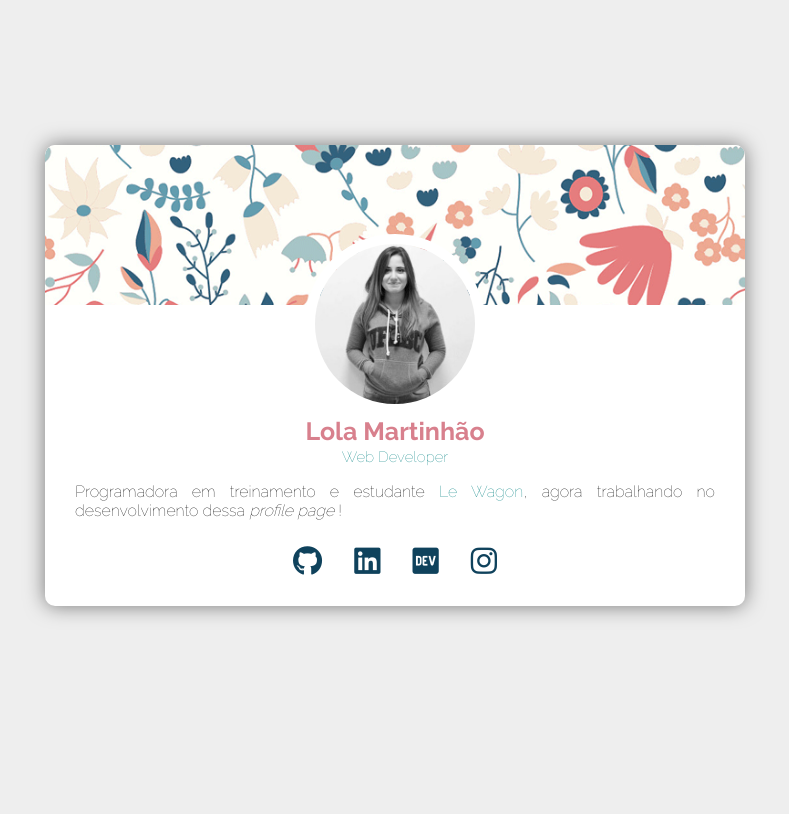
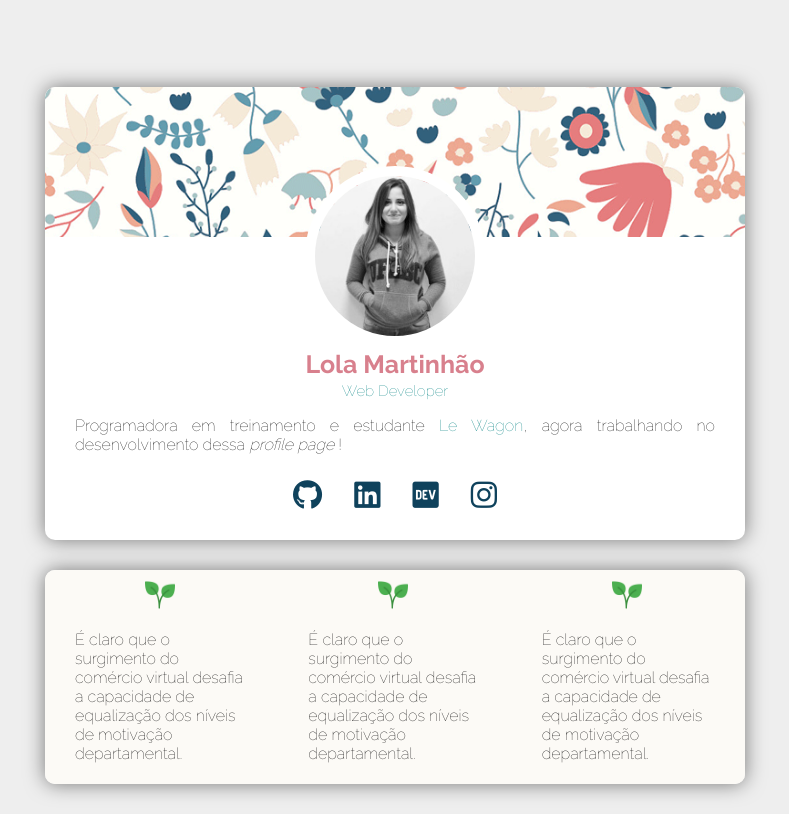
Before and after one commit to lmartinhao/profile, a plain HTML site: page index.html in a window 1280 px wide. Shown: the whole page, without its empty margins (245-1034 px from the left). Drawn offline with Linux system fonts and the light colour scheme.

Commit message:
Updating codes

```diff
--- a/index.html
+++ b/index.html
@@ -34,6 +34,23 @@
         <a href="https://www.instagram.com/lolamartinhao/" target="_blank" class="fa-brands fa-instagram"></a>
       </div>
     </div>
+
+    <div class="card">
+      <div class="boxes">
+        <div class="box-content">
+          <img src="images/plant.png">
+          <p>É claro que o surgimento do comércio virtual desafia a capacidade de equalização dos níveis de motivação departamental.</p>
+        </div>
+        <div class="box-content">
+          <img src="images/plant.png">
+          <p>É claro que o surgimento do comércio virtual desafia a capacidade de equalização dos níveis de motivação departamental.</p>
+        </div>
+        <div class="box-content">
+          <img src="images/plant.png">
+          <p>É claro que o surgimento do comércio virtual desafia a capacidade de equalização dos níveis de motivação departamental.</p>
+        </div>
+      </div>
+    </div>
   </div>
   <!-- Profile end -->
 
--- a/style.css
+++ b/style.css
@@ -12,18 +12,23 @@ body{
 .container{
   font-family: 'Raleway', sans-serif;
   width: 700px;
+  border-radius: 10px;
+  margin-top: 100px;
+}
+
+.card {
   overflow: hidden;
   background: #fff;
   border-radius: 10px;
   box-shadow: 0 0 20px rgba(0, 0, 0, 0.5);
   display: flex;
   flex-direction: column;
-  margin-bottom: 50px;
+  margin-bottom: 30px;
 }
 
 .card-image img{
   width: 100%;
-  height: 160px;
+  height: 150px;
   border-top-left-radius: 10px;
   border-bottom-right-radius: 10px;
   object-fit: cover;
@@ -51,7 +56,7 @@ body{
 .card-content h3{
   font-size: 25px;
   text-align: center;
-  margin: 2px;
+  margin: 3px;
   color: rgb(216, 128, 141);
 }
 
@@ -99,6 +104,24 @@ body{
   transform: scale(1.5);
 }
 
+.boxes {
+  display: flex;
+  background: rgb(252, 250, 246);
+}
+
+.boxes p {
+  font-size: 16px;
+  padding: 0 30px 5px 30px;
+  font-weight: 100;
+}
+
+.boxes img {
+  width: 30px;
+  height: 30px;
+  margin-top: 10px;
+  padding-left: 100px;
+}
+
 @media (max-width: 960px) {
   /* For a screen < 960px, this CSS will be read */
   .container {
```
Also changed, not shown: images/plant.png (added), 1 other file.
